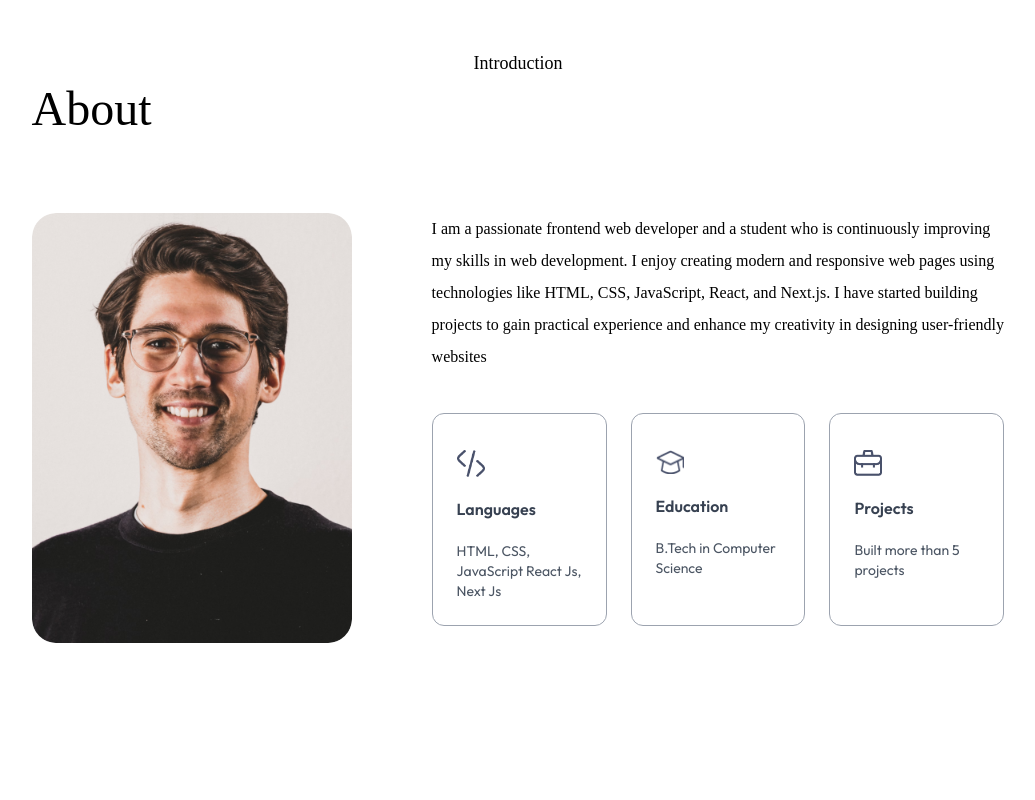
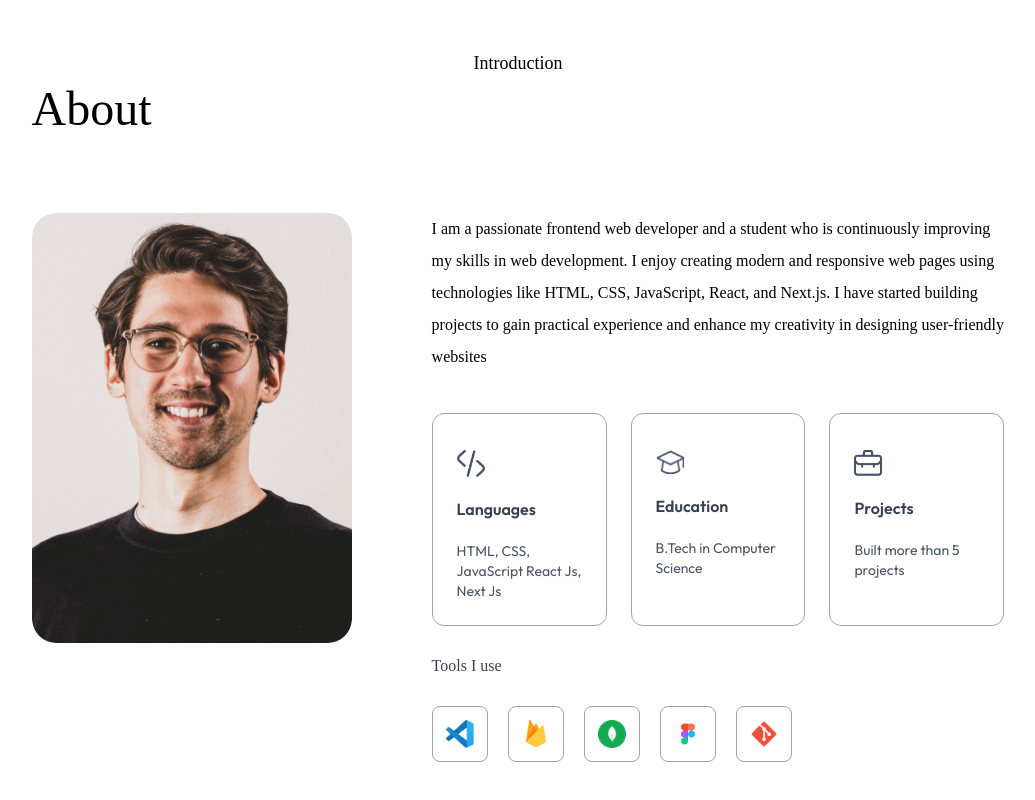
Before and after one commit to SiLEnT-24/webfolio, a Next.js app: page / in a window 1280 px wide. Shown: the part 791-1591 px from the top of the page, without its empty margins (122-1157 px from the left). Before the commit the page ends 1554 px from the top, so only its background shows below. Built offline with nearby package versions, Linux system fonts and the light colour scheme; a web font is replaced by a local one.

Commit message:
Add tools section to About component and display tools used

```diff
--- a/app/components/About.jsx
+++ b/app/components/About.jsx
@@ -2,6 +2,8 @@
 import {assets} from '@/assets/assets'
 import Image from 'next/image'
 import { infoList } from '@/assets/assets'
+import { toolsData } from '@/assets/assets'
+
 const About = () => {
     return(
         <div className='w-full px-[12%] py-10 scroll-mt-20'>
@@ -35,7 +37,18 @@
                          ))}
 
                     </ul>
-
+                    <h4 className='my-6 text-gray-700 font-Ovo'>Tools I use</h4>
+                    <ul className='flex items-center gap-3 sm:gap-5'>
+                        {toolsData.map((tool, index)=>(
+                            <li className='flex items-center justify-center w-12
+                             sm:w-14 aspect-square border border-gray-400
+                            rounded-lg cursor-pointer hover:-translate-y-1 duration-500'
+                             key={index}>
+                                <Image src={tool} alt="Tool"
+                                className='w-5 sm:w-7' />
+                            </li>
+                        ))}
+                    </ul>
                 </div>
             </div>
         </div>
```
